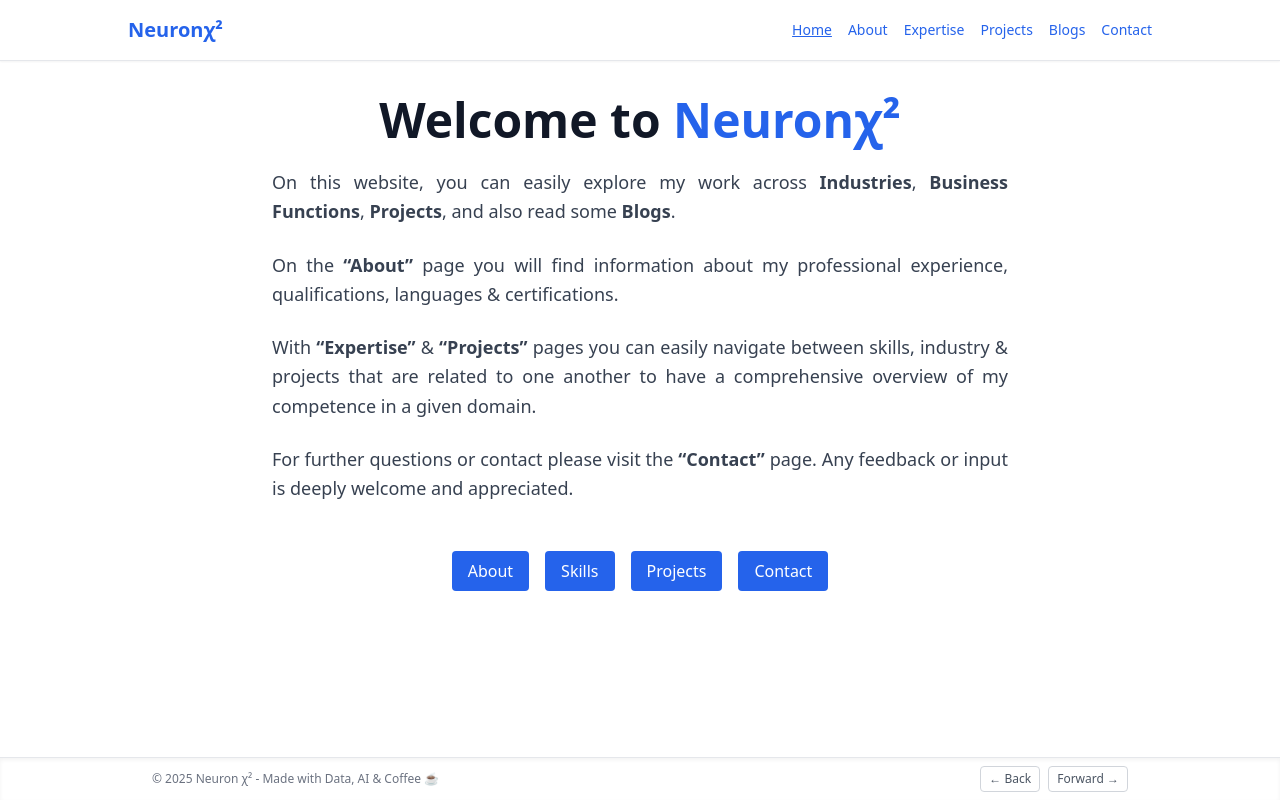
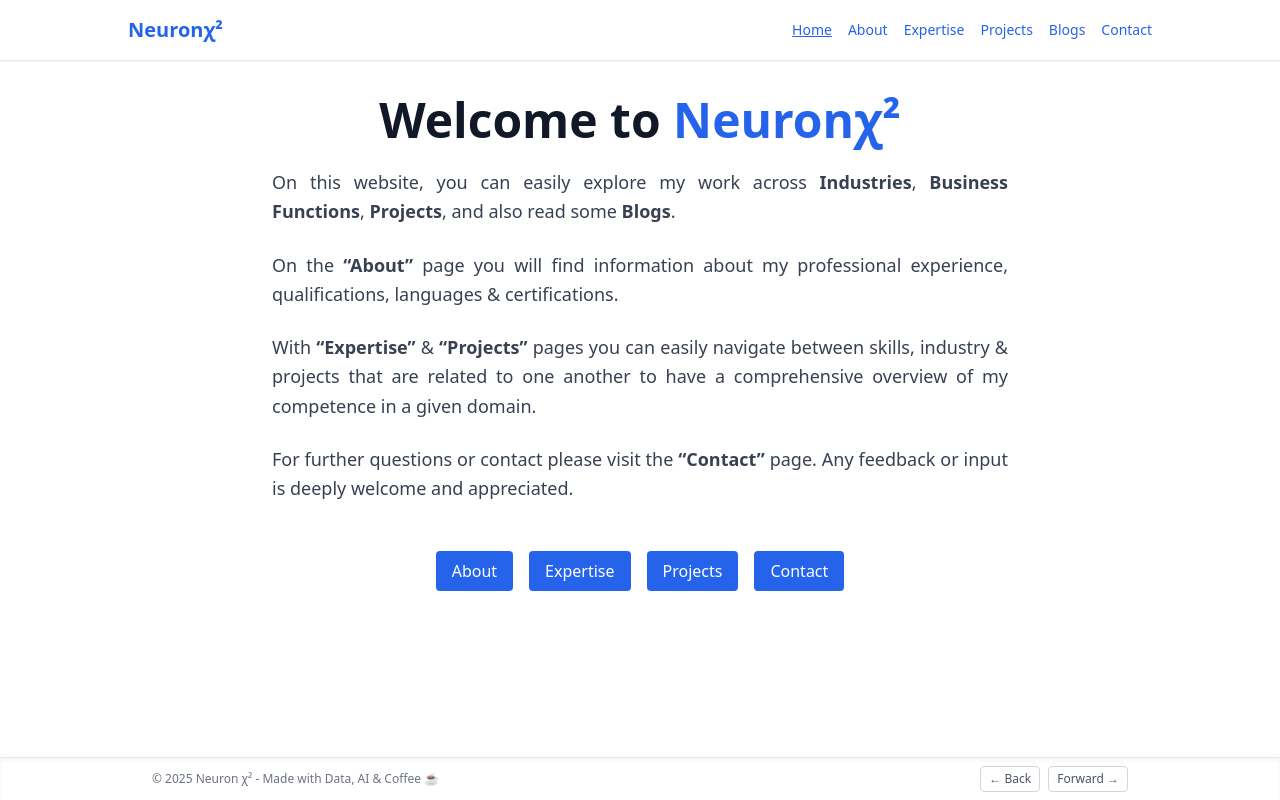
Before and after one commit to neuronx2/website, a Next.js app: page / in a window 1280 px wide. Built offline with nearby package versions, Linux system fonts and the light colour scheme.

Commit message:
Fixed broken link on home page "Skills" to "Expertise" 16092025

```diff
--- a/app/page.tsx
+++ b/app/page.tsx
@@ -27,8 +27,8 @@ export default function HomePage() {
         <Link href="/about" className="px-4 py-2 bg-blue-600 text-white rounded hover:bg-blue-700 transition">
           About
         </Link>
-        <Link href="/skills" className="px-4 py-2 bg-blue-600 text-white rounded hover:bg-blue-700 transition">
-          Skills
+        <Link href="/expertise" className="px-4 py-2 bg-blue-600 text-white rounded hover:bg-blue-700 transition">
+          Expertise
         </Link>
         <Link href="/projects" className="px-4 py-2 bg-blue-600 text-white rounded hover:bg-blue-700 transition">
           Projects
```
